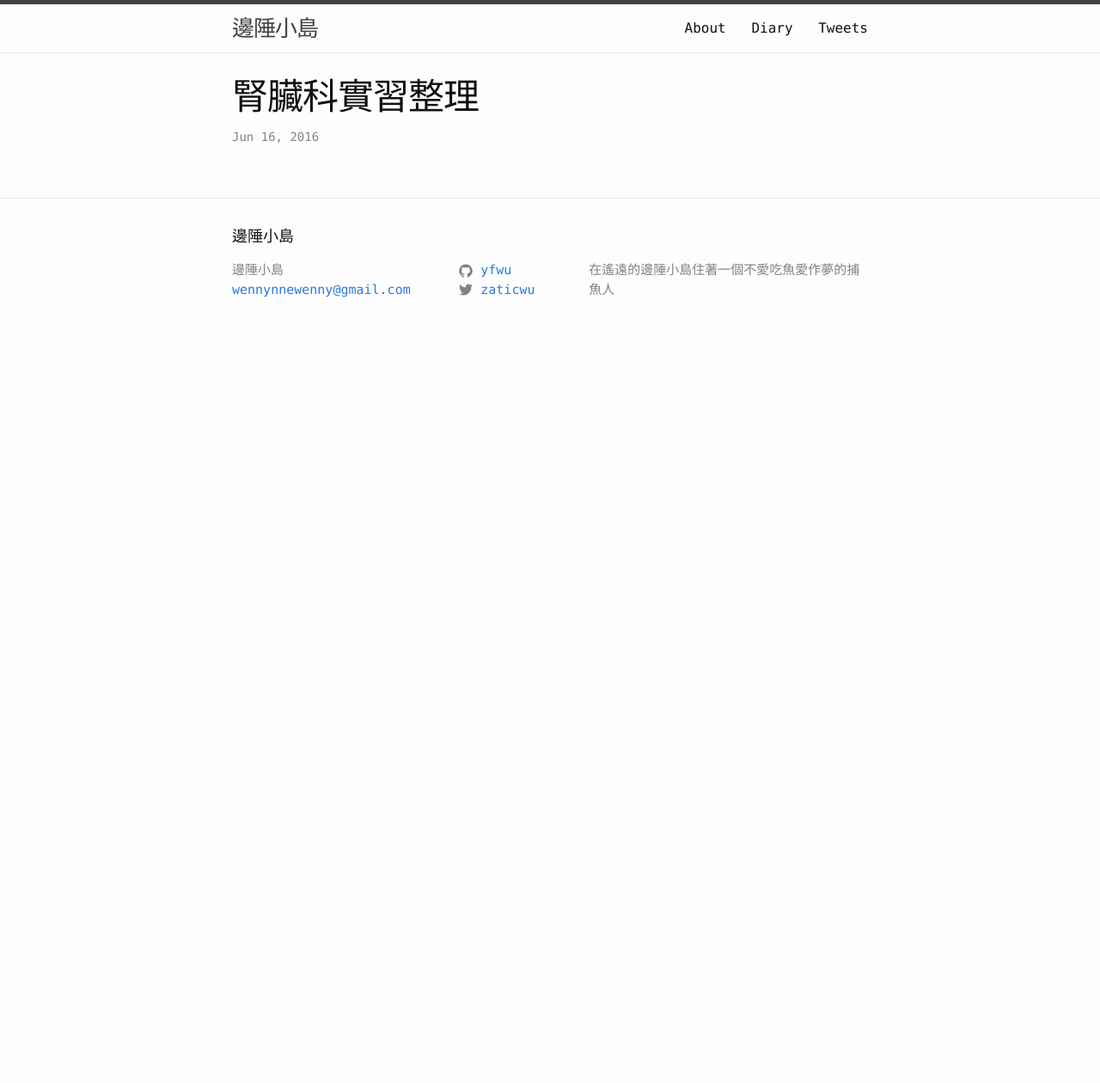
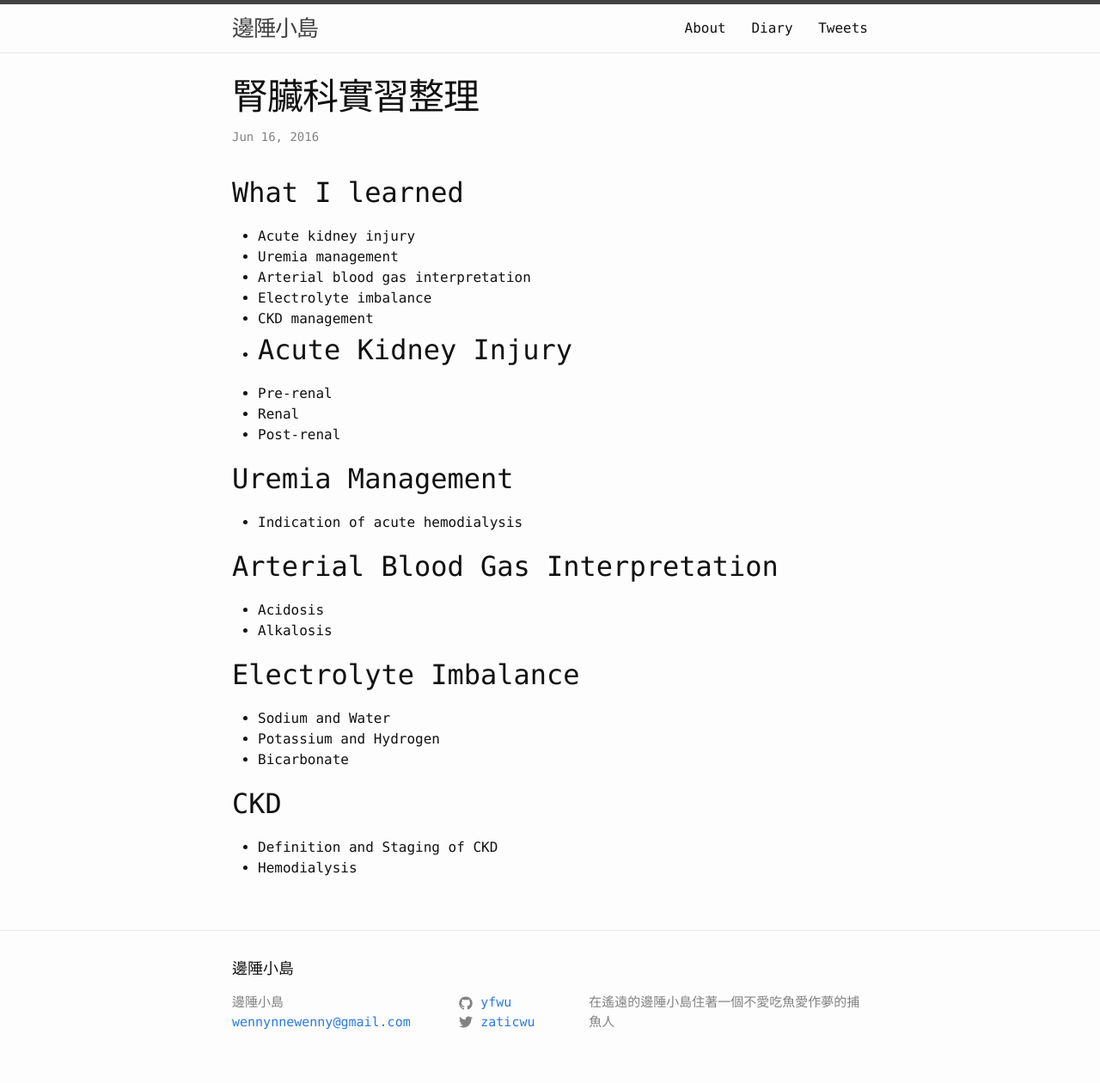
Before and after one commit to algaebrown/yfwu.github.io, a Jekyll site: the page built from _posts/medical/2016-06-16-nephrology.md, in a window 1280 px wide. Shown: the whole page at 86% size. Built offline with Jekyll 4.4.1, drawn with Linux system fonts in a browser that asks for light colours; comment, search, counter and statistics services are not loaded; before the commit the page ends 900 px from its top, so only the background shows below that.

Commit message:
internship

```diff
--- a/_posts/medical/2016-06-16-nephrology.md
+++ b/_posts/medical/2016-06-16-nephrology.md
@@ -4,3 +4,36 @@ category: internship
 layout: post
 tags: [vghtpe, nephro]
 ---
+## What I learned
+
+- Acute kidney injury
+- Uremia management
+- Arterial blood gas interpretation
+- Electrolyte imbalance
+- CKD management
+-
+## Acute Kidney Injury
+
+- Pre-renal
+- Renal
+- Post-renal
+
+## Uremia Management
+
+- Indication of acute hemodialysis
+
+## Arterial Blood Gas Interpretation
+
+- Acidosis
+- Alkalosis
+
+## Electrolyte Imbalance
+
+- Sodium and Water
+- Potassium and Hydrogen
+- Bicarbonate
+
+## CKD
+
+- Definition and Staging of CKD
+- Hemodialysis
```
Also changed, not shown: _posts/medical/2016-06-30-rheumatology.md (+20 -0 lines), _posts/medical/2016-07-16-neurosurgery.md (+23 -0 lines).
